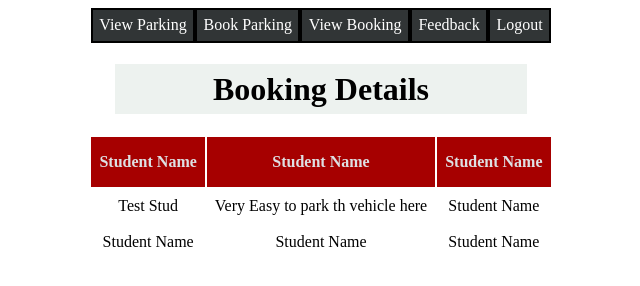
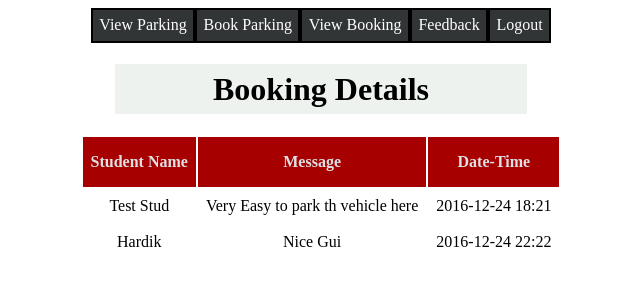
Before and after one commit to Ankur9669/Anurag-Project, a plain HTML site: page booking-details.html in a window 1280 px wide. Shown: the whole page, without its empty margins (327-967 px from the left). Drawn offline with Linux system fonts and the light colour scheme.

Commit message:
Update booking-details.html

```diff
--- a/booking-details.html
+++ b/booking-details.html
@@ -101,20 +101,20 @@
     <table>
         <tr class="table-heading">
             <td>Student Name</td>
-            <td>Student Name</td>
-            <td>Student Name</td>
+            <td>Message</td>
+            <td>Date-Time</td>
         </tr>
 
         <tr class="table-data">
             <td>Test Stud</td>
             <td>Very Easy to park th vehicle here</td>
-            <td>Student Name</td>
+            <td>2016-12-24 18:21</td>
         </tr>
 
         <tr class="table-data">
-            <td>Student Name</td>
-            <td>Student Name</td>
-            <td>Student Name</td>
+            <td>Hardik</td>
+            <td>Nice Gui</td>
+            <td>2016-12-24 22:22</td>
         </tr>
     </table>
 
```
